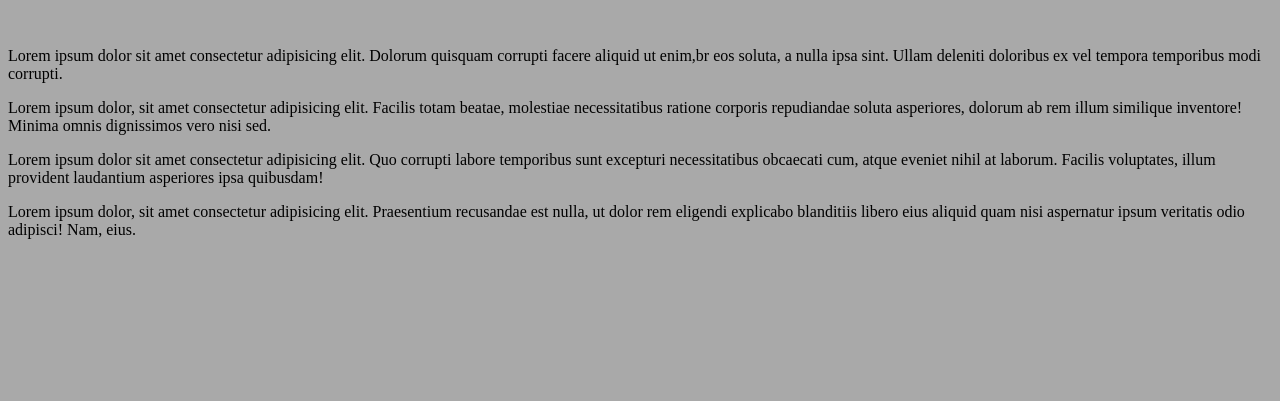
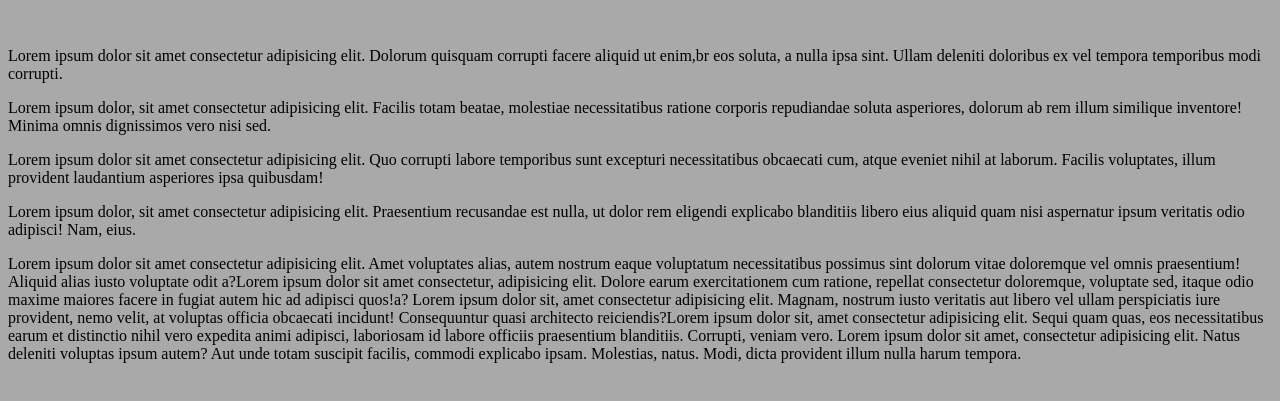
Before and after one commit to MateusCampaner/Ola-Mundo, a plain HTML site: page site-exemplo/index.html in a window 1280 px wide. Shown: the part 137-538 px from the top of the page. Drawn offline with Linux system fonts and the light colour scheme.

Commit message:
paregrafo grande 8/4/2020

```diff
--- a/site-exemplo/index.html
+++ b/site-exemplo/index.html
@@ -16,5 +16,8 @@
     <p>Lorem ipsum dolor sit amet consectetur adipisicing elit. Quo corrupti labore temporibus sunt excepturi necessitatibus obcaecati cum, atque eveniet nihil at laborum. Facilis voluptates, illum provident laudantium asperiores ipsa quibusdam!<br></p>
 
     <p>Lorem ipsum dolor, sit amet consectetur adipisicing elit. Praesentium recusandae est nulla, ut dolor rem eligendi explicabo blanditiis libero eius aliquid quam nisi aspernatur ipsum veritatis odio adipisci! Nam, eius.</p>
+
+    <p>Lorem ipsum dolor sit amet consectetur adipisicing elit. Amet voluptates alias, autem nostrum eaque voluptatum necessitatibus possimus sint dolorum vitae doloremque vel omnis praesentium! Aliquid alias iusto voluptate odit a?Lorem ipsum dolor sit amet consectetur, adipisicing elit. Dolore earum exercitationem cum ratione, repellat consectetur doloremque, voluptate sed, itaque odio maxime maiores facere in fugiat autem hic ad adipisci quos!a? Lorem ipsum dolor sit, amet consectetur adipisicing elit. Magnam, nostrum iusto veritatis aut libero vel ullam perspiciatis iure provident, nemo velit, at voluptas officia obcaecati incidunt! Consequuntur quasi architecto reiciendis?Lorem ipsum dolor sit, amet consectetur adipisicing elit. Sequi quam quas, eos necessitatibus earum et distinctio nihil vero expedita animi adipisci, laboriosam id labore officiis praesentium blanditiis. Corrupti, veniam vero. Lorem ipsum dolor sit amet, consectetur adipisicing elit. Natus deleniti voluptas ipsum autem? Aut unde totam suscipit facilis, commodi explicabo ipsam. Molestias, natus. Modi, dicta provident illum nulla harum tempora.</p>
+
 </body>
 </html>
```
